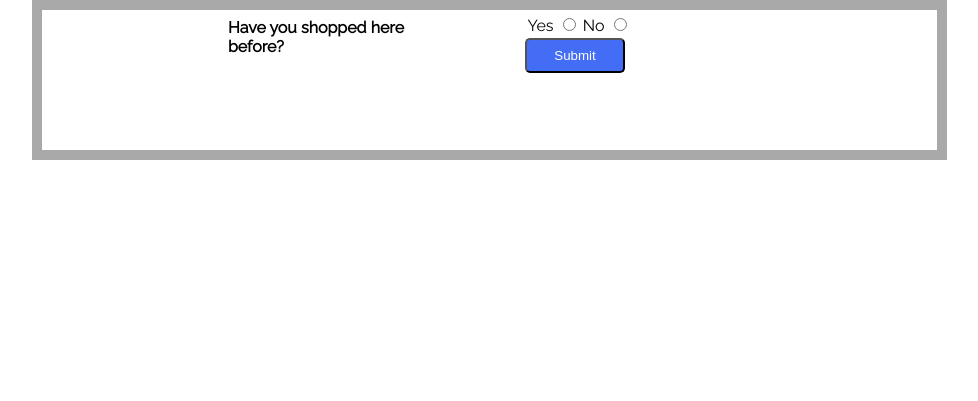
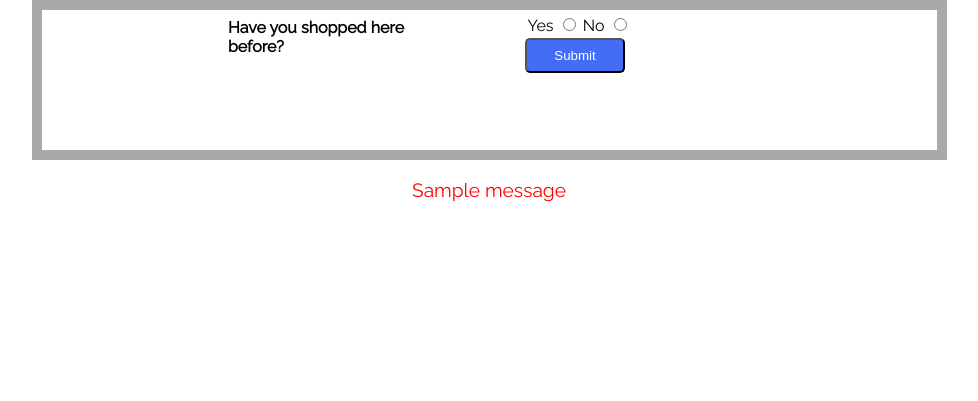
Before and after one commit to JB0925/Flask-Survey, a Flask app: page /questions/0 in a window 1280 px wide. Shown: the part 69-470 px from the top of the page, without its empty margins (151-1129 px from the left). Run offline with Flask 2, Linux system fonts and the light colour scheme; one stand-in notice (Sample message) is shown.

Commit message:
users now cannot skip questions

```diff
--- a/app.py
+++ b/app.py
@@ -1,7 +1,8 @@
-from flask import Flask, render_template, request, redirect, url_for
-from surveys import Question, surveys
+from flask import Flask, render_template, request, redirect, url_for, flash, session
+from surveys import surveys
 
 app = Flask(__name__)
+app.config['SECRET_KEY'] = 'hahaha'
 
 RESPONSES = []
 main_survey = surveys['satisfaction']
@@ -9,15 +10,21 @@ all_questions = [question.question for question in main_survey.questions]
 answers = [question.choices for question in main_survey.questions]
 
 
+
 @app.route('/', methods=['GET'])
 def start():
+    session.pop('_flashes', None)
     return render_template('start.html', survey=main_survey)
 
 
 @app.route('/questions/<num>', methods=['GET', 'POST'])
 def questions(num):
+    new_num = int(num)
+    if RESPONSES and new_num != len(RESPONSES) or \
+        not RESPONSES and new_num > 0:
+        flash('Sorry, you can\'t skip questions!', 'error')
+        return redirect(url_for('questions', num=len(RESPONSES) or 0))
 
-    new_num = int(num)
     if new_num == len(all_questions):
         return redirect(url_for('thanks'))
 
@@ -32,4 +39,5 @@ def questions(num):
 
 @app.route('/thanks', methods=['GET'])
 def thanks():
+    session.pop('_flashes', None)
     return render_template('thankyou.html')
--- a/static/css/questions.css
+++ b/static/css/questions.css
@@ -51,3 +51,9 @@ button {
 input[type="radio"] {
     margin-bottom: 10px;
 }
+
+.error {
+    color: red;
+    font-size: 1.2rem;
+    text-align: center;
+}
--- a/templates/questions.html
+++ b/templates/questions.html
@@ -30,4 +30,11 @@
             </div>
         </div>
     </main>
+    {% with messages = get_flashed_messages() %}
+        {% if messages %}
+            {% for msg in messages %}
+                <p class="error">{{msg}}</p>
+            {% endfor %}
+        {% endif %}
+    {% endwith %}
 {% endblock %}
--- a/templates/thankyou.html
+++ b/templates/thankyou.html
@@ -15,8 +15,6 @@
     <main>
         <div class="container">
             <h1>Thank you for taking our survey.</h1>
-            <p>Click below to return to the home page.</p>
-            <button><a href="{{ url_for('start') }}">Home</a></button>
         </div>
     </main>
 {% endblock %}
```
